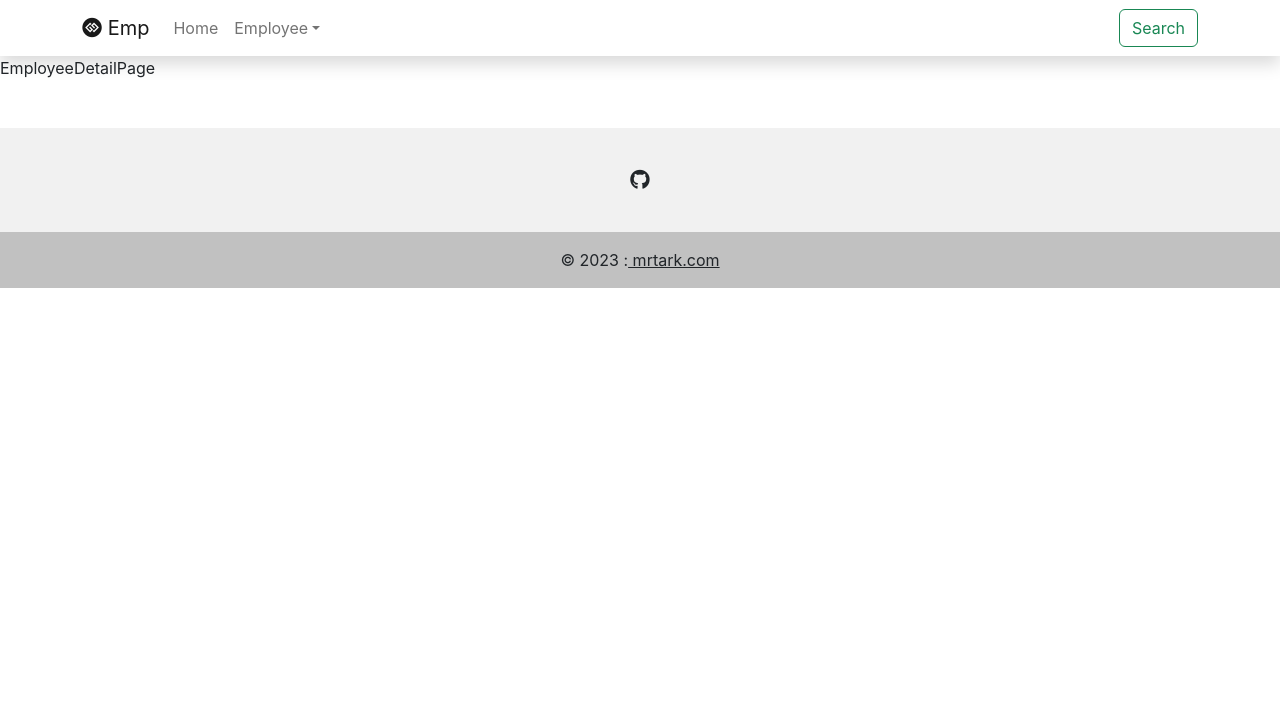
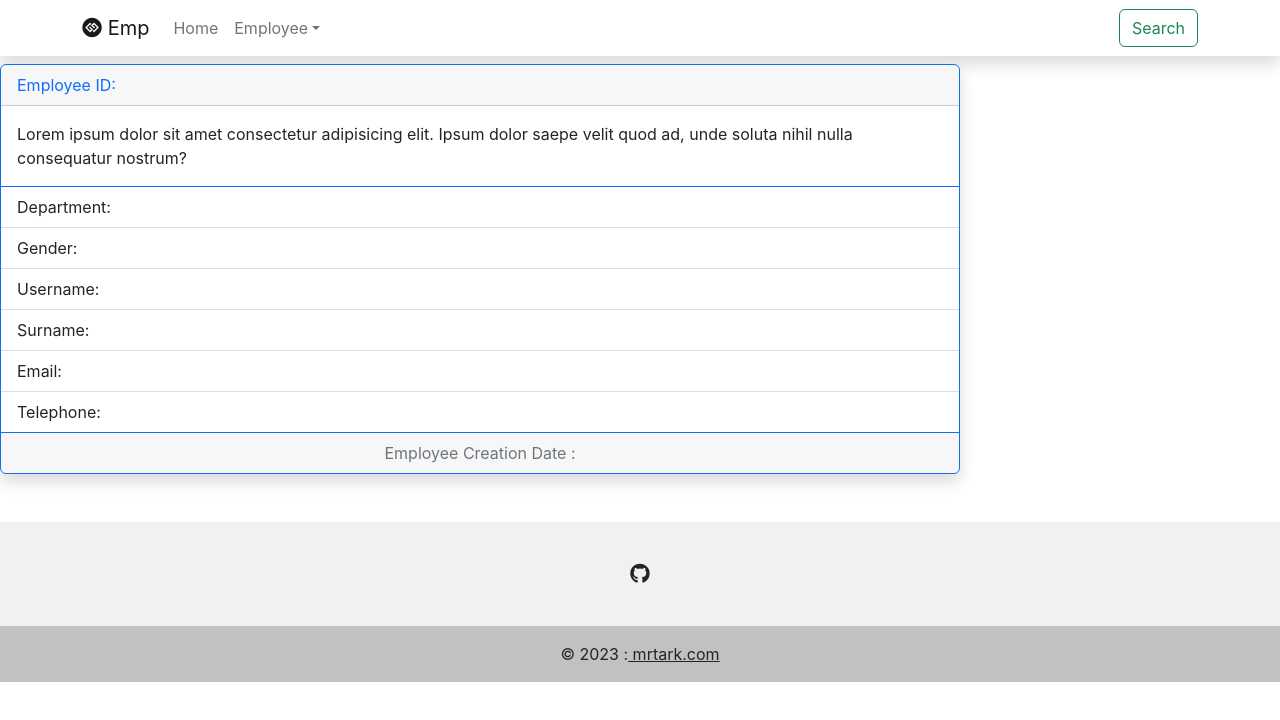
Before and after one commit to mrtark/EmployeeManagementSystemFrontend, a React (Create React App) app: page /employee-detail/1 in a window 1280 px wide. Shown: the top 720 px of the page. Built offline with nearby package versions, Linux system fonts and the light colour scheme; no server answers; a web font is replaced by a local one.

Commit message:
Employee Detail page

```diff
--- a/public/index.html
+++ b/public/index.html
@@ -40,6 +40,5 @@
   <body>
     <noscript>You need to enable JavaScript to run this app.</noscript>
     <div id="root"></div>
-
   </body>
 </html>
--- a/src/component/empcrud/EmployeeDetail.jsx
+++ b/src/component/empcrud/EmployeeDetail.jsx
@@ -1,10 +1,44 @@
 import React, { Component } from 'react'
+import EmployeeService from '../../service/EmployeeService';
 
 export default class EmployeeDetail extends Component {
+
+  constructor(props) {
+    super(props);
+    this.state = {
+      id:this.props.match.params.id,
+      employeeDto: {
+
+      }
+    }
+  }
+  componentDidMount() {
+    EmployeeService.employeeFindApi(this.state.id).then(
+      show => this.setState({
+        employeeDto: show.data
+      })
+    )
+  }
   render() {
     return (
       <>
-      EmployeeDetailPage
+        <div className="card mt-2 w-75 shadow border-primary">
+          <div className='card-header text-primary'>Employee ID: {this.state.employeeDto.id}</div>
+            <div className="card-body">
+              <p className="card-text">Lorem ipsum dolor sit amet consectetur adipisicing elit. Ipsum dolor saepe velit quod ad, unde soluta nihil nulla consequatur nostrum?</p>
+            </div>
+            <ul className="list-group list-group-flush">
+              <li className="list-group-item list-group-item-action">Department: {this.state.employeeDto.department}</li>
+              <li className="list-group-item list-group-item-action">Gender: {this.state.employeeDto.gender}</li>
+              <li className="list-group-item list-group-item-action">Username: {this.state.employeeDto.username}</li>
+              <li className="list-group-item list-group-item-action">Surname: {this.state.employeeDto.surname}</li>
+              <li className="list-group-item list-group-item-action">Email: {this.state.employeeDto.emailAdress}</li>
+              <li className="list-group-item list-group-item-action">Telephone: {this.state.employeeDto.telephoneNumber}</li>
+            </ul>
+            <div class="card-footer text-muted text-center">
+            Employee Creation Date : {this.state.employeeDto.createdDate}
+          </div>
+        </div>
       </>
     )
   }
```
